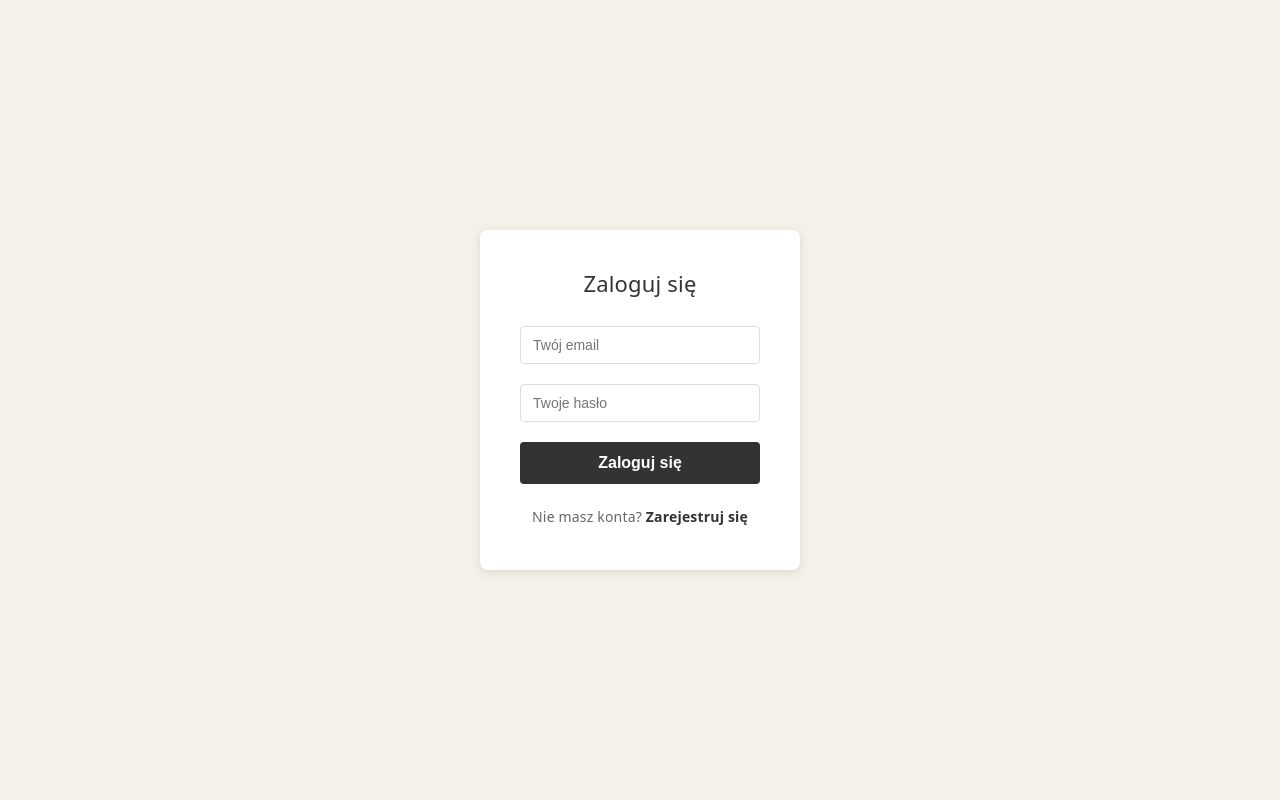
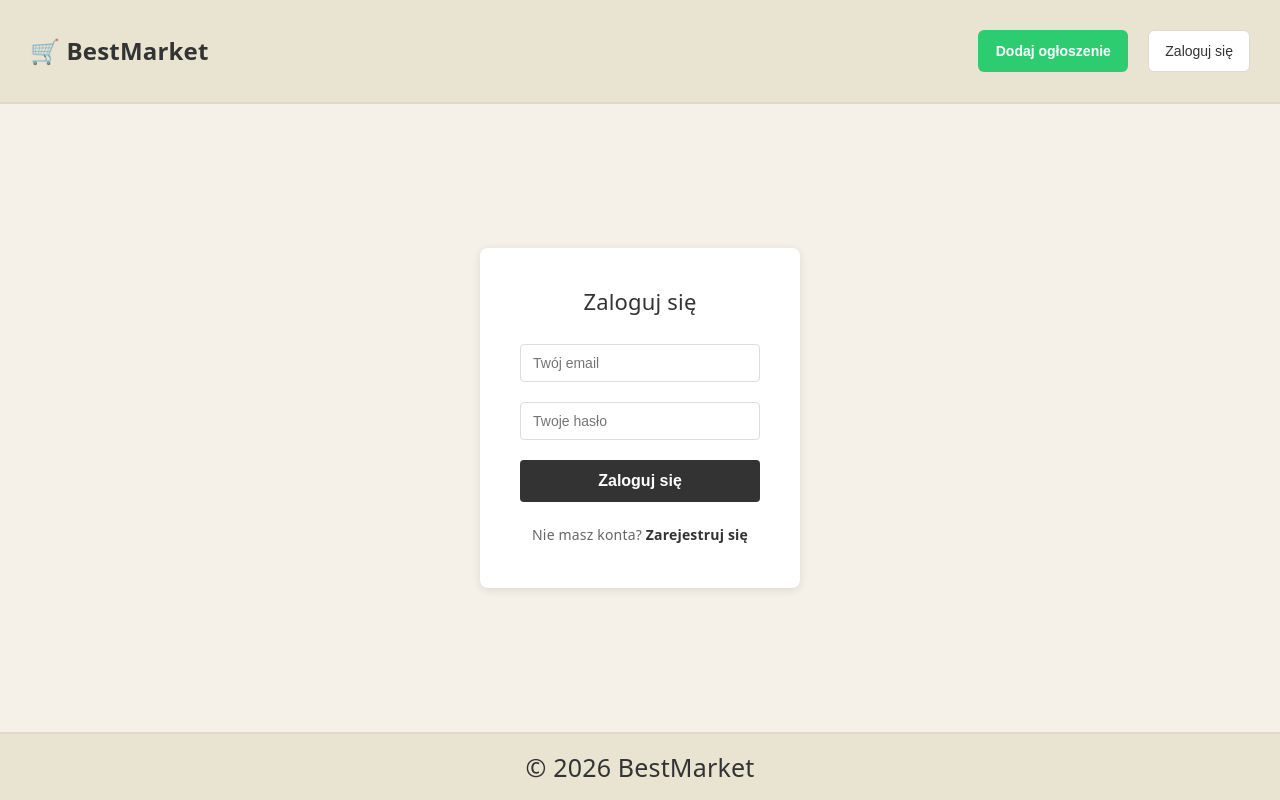
Before and after one commit to LostOrphan/PWR-Projekt-Zespolowy-Web-Marketplace, a React (Vite) app in the folder frontend/: page /login in a window 1280 px wide. Built offline with nearby package versions, Linux system fonts and the light colour scheme; no server answers.

Commit message:
dodane headery i footery i poprawki

```diff
--- a/frontend/src/pages/AddProduct.jsx
+++ b/frontend/src/pages/AddProduct.jsx
@@ -3,6 +3,8 @@ import { useState, useEffect } from 'react'
 import { useCookies } from 'react-cookie'
 import { useNavigate } from 'react-router-dom'
 import { createListing, getCategories, getLocations, getDeliveryMethods } from '../api/listings'
+import Header from '../pages/components/Header.jsx'
+import Footer from '../pages/components/Footer.jsx'
 
 export default function AddProduct() {
   const [title, setTitle] = useState('')
@@ -109,6 +111,7 @@ export default function AddProduct() {
 
   return (
     <div className="login-container">
+      <Header />
       <div className="login-card">
         <div className="login-form-wrapper-reg">
 
@@ -306,6 +309,7 @@ export default function AddProduct() {
           </form>
         </div>
       </div>
+      <Footer />
     </div>
   )
 }
--- a/frontend/src/pages/EditListing.jsx
+++ b/frontend/src/pages/EditListing.jsx
@@ -3,6 +3,8 @@ import { useState, useEffect } from 'react'
 import { useCookies } from 'react-cookie'
 import { useNavigate, useParams } from 'react-router-dom'
 import { getListingById, updateListing, getCategories, getLocations, getDeliveryMethods, changeListingStatus } from '../api/listings'
+import Header from '../pages/components/Header.jsx'
+import Footer from '../pages/components/Footer.jsx'
 
 export default function EditListing() {
   const [title, setTitle] = useState('')
@@ -137,6 +139,7 @@ export default function EditListing() {
 
   return (
     <div className="login-container">
+      <Header />
       <div className="login-card">
         <div className="login-form-wrapper-reg">
           <h1>Edytuj ogłoszenie</h1>
@@ -329,6 +332,7 @@ export default function EditListing() {
           </form>
         </div>
       </div>
+      <Footer />
     </div>
   )
 }
--- a/frontend/src/pages/Login.jsx
+++ b/frontend/src/pages/Login.jsx
@@ -4,6 +4,8 @@ import { Link } from 'react-router-dom'
 import { useCookies } from 'react-cookie'
 import { useNavigate } from 'react-router-dom'
 import { loginUser } from '../api/auth'
+import Header from '../pages/components/Header.jsx'
+import Footer from '../pages/components/Footer.jsx'
 
 export default function Login() {
   const [email, setEmail] = useState('')
@@ -37,6 +39,7 @@ export default function Login() {
 
   return (
     <div className="login-container">
+      <Header />
       <div className="login-card">
         <div className="login-form-wrapper">
           <h1>Zaloguj się</h1>
@@ -69,6 +72,7 @@ export default function Login() {
           </p>
         </div>
       </div>
+      <Footer />
     </div>
   )
 }
--- a/frontend/src/pages/Register.jsx
+++ b/frontend/src/pages/Register.jsx
@@ -3,6 +3,8 @@ import { useState } from 'react'
 import { Link } from 'react-router-dom'
 import { useNavigate } from 'react-router-dom'
 import { registerUser } from '../api/auth'
+import Header from '../pages/components/Header.jsx'
+import Footer from '../pages/components/Footer.jsx'
 
 export default function Login() {
   const [name, setName] = useState('')
@@ -45,6 +47,7 @@ export default function Login() {
 
   return (
     <div className="login-container">
+      <Header />
       <div className="login-card">
         <div className="login-form-wrapper">
           <h1>Zarejestruj się</h1>
@@ -118,6 +121,7 @@ export default function Login() {
           </form>
         </div>
       </div>
+      <Footer />
     </div>
   )
 }
--- a/frontend/src/pages/components/Header.jsx
+++ b/frontend/src/pages/components/Header.jsx
@@ -25,7 +25,9 @@ export default function Header(){
           <div className='header-item center-side'></div>
 
           <div className='header-item right-side'>
-            <div><button onClick={() => navigate('/addproduct')} className="search-button" style={{width: '150px'}}>Dodaj ogłoszenie</button></div>
+
+            {cookies.username &&(<div><button onClick={() => navigate('/addproduct')} className="search-button" style={{width: '150px'}}>Dodaj ogłoszenie</button></div>)}
+            {!cookies.username &&(<div><button onClick={() => navigate('/login')} className="search-button" style={{width: '150px'}}>Dodaj ogłoszenie</button></div>)}
             <div>
           {/*TODO FUNCTIONALITY FOR USER DISPLAY*/}
           {/*ADDITIONAL: SITES/BUTTONS FOR FOLLOWED OFFERS/FOR SALE, SOLD ITEMS, BOUGHT ITEMS*/}
--- a/frontend/src/styles/Home.css
+++ b/frontend/src/styles/Home.css
@@ -21,6 +21,12 @@
   border-bottom: 2px solid #ddd9cc;
 }
 
+.app-header{
+    position: sticky;
+    z-index: 100;
+    top: 0;
+    left: 0;
+}
 .header-bottom {
   display: flex;
   align-items: center;
```
